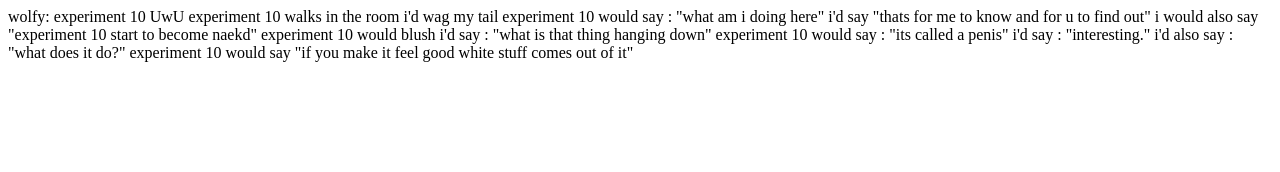
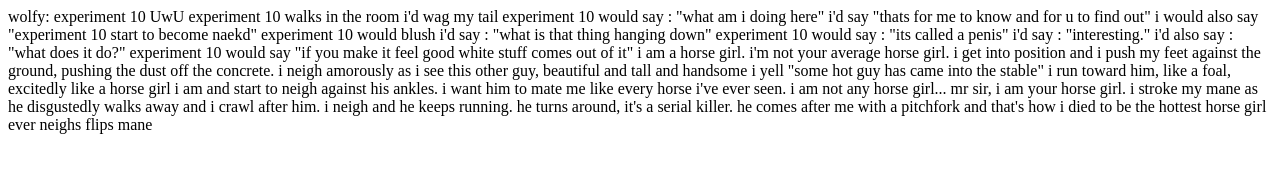
Before and after one commit to SceptiveGithub/Fun, a plain HTML site: page Story.html in a window 1280 px wide. Drawn offline with nearby package versions, Linux system fonts and the light colour scheme.

Commit message:
Update Story.html

```diff
--- a/Story.html
+++ b/Story.html
@@ -15,6 +15,17 @@ experiment 10 would say : "its called a penis"
 i'd say : "interesting."
 i'd also say : "what does it do?"
 experiment 10 would say "if you make it feel good white stuff comes out of it"</t>
+<t>i am a horse girl. i'm not your average horse girl.
+i get into position and i push my feet against the ground, pushing the dust off the concrete.
+i neigh amorously as i see this other guy, beautiful and tall and handsome
+i yell "some hot guy has came into the stable"
+i run toward him, like a foal, excitedly like a horse girl i am and start to neigh against his ankles.
+i want him to mate me like every horse i've ever seen.
+i am not any horse girl... mr sir, i am your horse girl.
+i stroke my mane as he disgustedly walks away and i crawl after him.
+i neigh and he keeps running.
+he turns around, it's a serial killer. he comes after me with a pitchfork and
+	that's how i died to be the hottest horse girl ever neighs flips mane</t>
 <script src="https://ajax.googleapis.com/ajax/libs/jquery/3.5.1/jquery.min.js"></script>
 <script>
 $(document).ready(function(){
```
